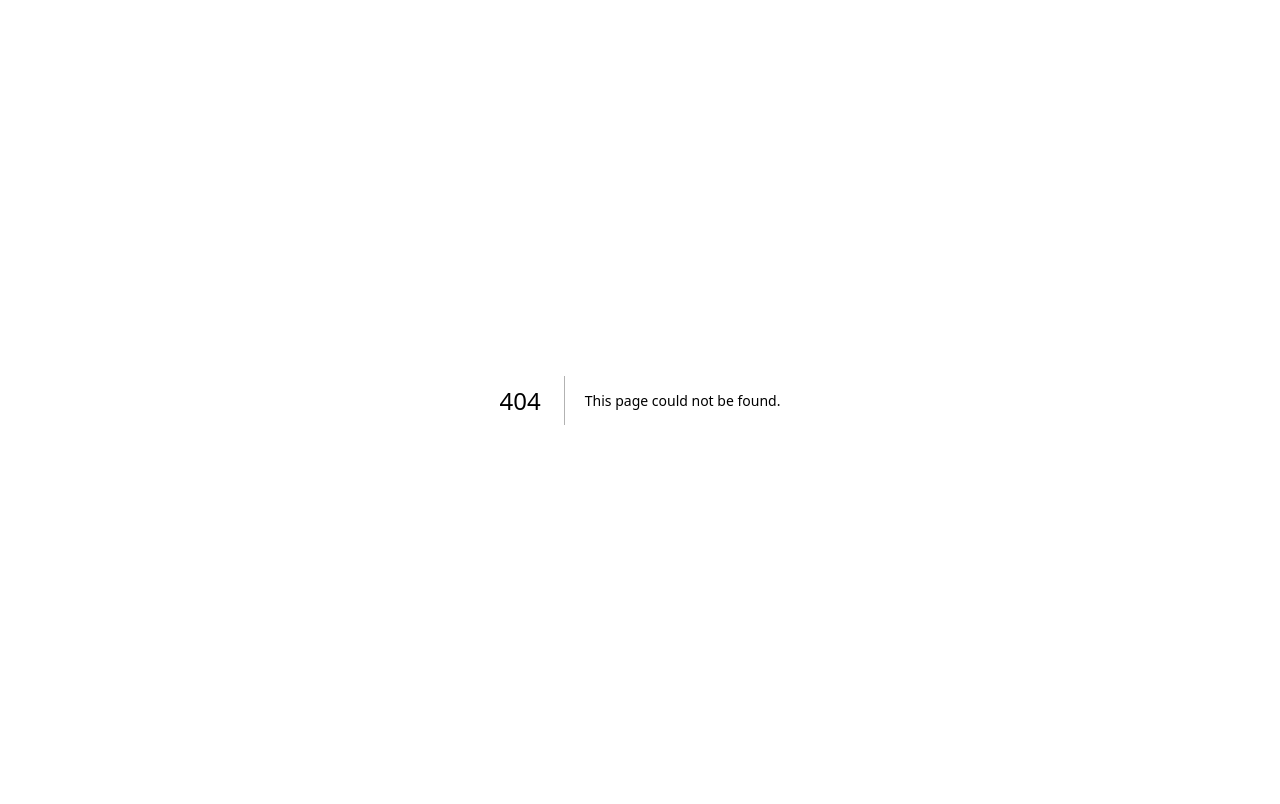
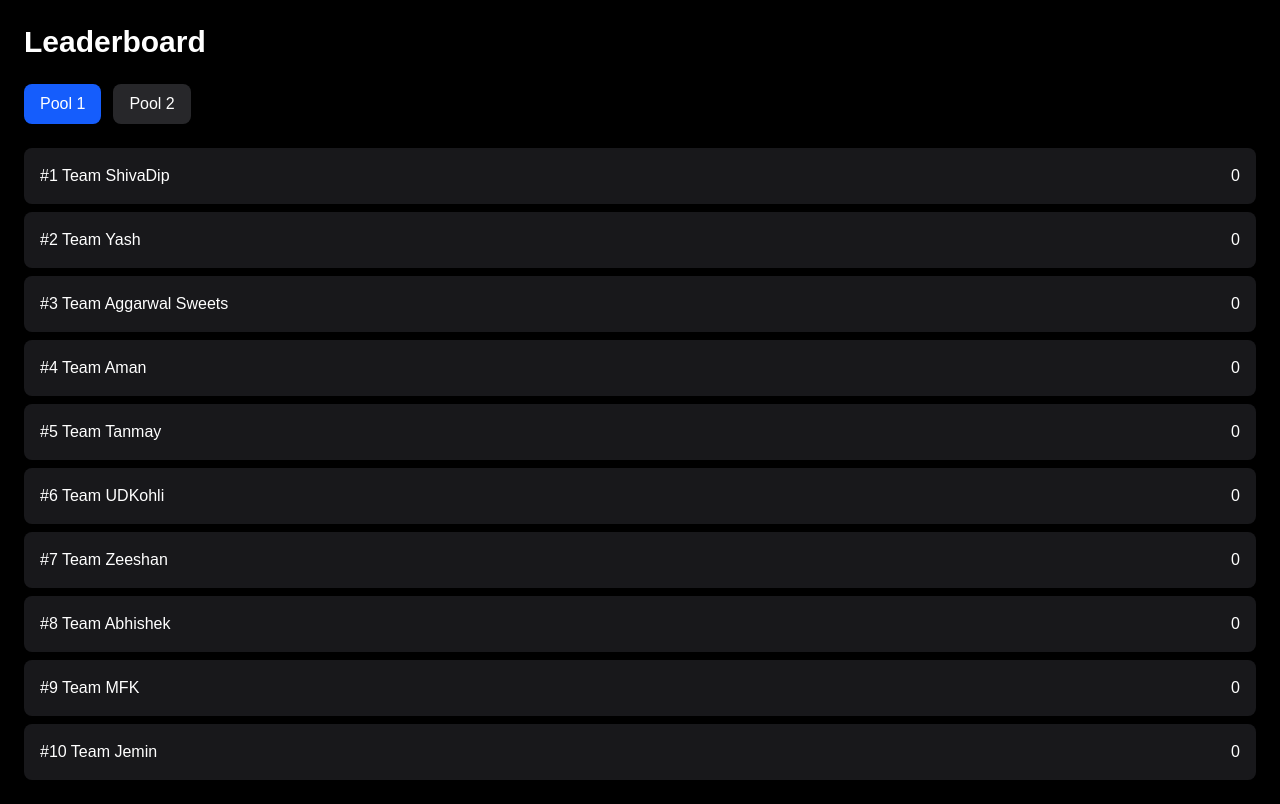
Before and after one commit to BottledAtTC2/tsz-wc2026, a Next.js app: page /leaderboard in a window 1280 px wide. Before the commit this address had no page. Built offline with nearby package versions, Linux system fonts and the light colour scheme.

Commit message:
Added routes and dynamic team pages

```diff
--- /dev/null
+++ b/app/data/pools.ts
@@ -0,0 +1,10 @@
+export const pools = [
+  {
+    id: "pool1",
+    name: "Pool 1",
+  },
+  {
+    id: "pool2",
+    name: "Pool 2",
+  },
+];
--- /dev/null
+++ b/app/data/teams.ts
@@ -0,0 +1,94 @@
+export const teams = [
+  {
+    id: "shivadip",
+    name: "Team ShivaDip",
+    poolId: "pool1",
+    captain: "Dembele",
+    viceCaptain: "Vitinha",
+    points: 0,
+  },
+  {
+    id: "yash",
+    name: "Team Yash",
+    poolId: "pool1",
+    captain: "Vini Jr",
+    viceCaptain: "Mikel Oyarzabal",
+    points: 0,
+  },
+  {
+    id: "aggarwal-sweets",
+    name: "Team Aggarwal Sweets",
+    poolId: "pool1",
+    captain: "Mbappe",
+    viceCaptain: "Wirtz",
+    points: 0,
+  },
+  {
+    id: "aman",
+    name: "Team Aman",
+    poolId: "pool1",
+    captain: "Bruno Fernandes",
+    viceCaptain: "Julian Alvarez",
+    points: 0,
+  },
+  {
+    id: "tanmay",
+    name: "Team Tanmay",
+    poolId: "pool1",
+    captain: "Lamine Yamal",
+    viceCaptain: "Matheus Cunha",
+    points: 0,
+  },
+  {
+    id: "udkohli",
+    name: "Team UDKohli",
+    poolId: "pool1",
+    captain: "Harry Kane",
+    viceCaptain: "Nuno Mendes",
+    points: 0,
+  },
+  {
+    id: "zeeshan",
+    name: "Team Zeeshan",
+    poolId: "pool1",
+    captain: "Messi",
+    viceCaptain: "Musiala",
+    points: 0,
+  },
+  {
+    id: "abhishek",
+    name: "Team Abhishek",
+    poolId: "pool1",
+    captain: "Olise",
+    viceCaptain: "Raphinha",
+    points: 0,
+  },
+  {
+    id: "mfk",
+    name: "Team MFK",
+    poolId: "pool1",
+    captain: "Haaland",
+    viceCaptain: "Kai Havertz",
+    points: 0,
+  },
+  {
+    id: "jemin",
+    name: "Team Jemin",
+    poolId: "pool1",
+    captain: "Jude Bellingham",
+    viceCaptain: "Cody Gakpo",
+    points: 0,
+  },
+  {
+  id: "pool2-team1",
+  name: "Pool 2 Team 1",
+  poolId: "pool2",
+  points: 0,
+  },
+  {
+    id: "pool2-team2",
+    name: "Pool 2 Team 2",
+    poolId: "pool2",
+    points: 0,
+  },
+];
--- /dev/null
+++ b/app/fixtures/page.tsx
@@ -0,0 +1,7 @@
+export default function PlayersPage() {
+  return (
+    <main className="min-h-screen bg-black text-white p-6">
+      <h1 className="text-3xl font-bold">Players</h1>
+    </main>
+  );
+}
--- /dev/null
+++ b/app/leaderboard/page.tsx
@@ -0,0 +1,56 @@
+"use client";
+
+import { useState } from "react";
+import { teams } from "../data/teams";
+
+export default function LeaderboardPage() {
+  const [selectedPool, setSelectedPool] = useState("pool1");
+
+  const filteredTeams = teams
+    .filter((team) => team.poolId === selectedPool)
+    .sort((a, b) => b.points - a.points);
+
+  return (
+    <main className="min-h-screen bg-black text-white p-6">
+      <h1 className="text-3xl font-bold mb-6">Leaderboard</h1>
+
+      <div className="flex gap-3 mb-6">
+        <button
+          onClick={() => setSelectedPool("pool1")}
+          className={`px-4 py-2 rounded-lg ${
+            selectedPool === "pool1"
+              ? "bg-blue-600"
+              : "bg-zinc-800"
+          }`}
+        >
+          Pool 1
+        </button>
+
+        <button
+          onClick={() => setSelectedPool("pool2")}
+          className={`px-4 py-2 rounded-lg ${
+            selectedPool === "pool2"
+              ? "bg-blue-600"
+              : "bg-zinc-800"
+          }`}
+        >
+          Pool 2
+        </button>
+      </div>
+
+      <div className="space-y-2">
+        {filteredTeams.map((team, index) => (
+          <div
+            key={team.id}
+            className="flex justify-between p-4 rounded-lg bg-zinc-900"
+          >
+            <span>
+              #{index + 1} {team.name}
+            </span>
+            <span>{team.points}</span>
+          </div>
+        ))}
+      </div>
+    </main>
+  );
+}
--- a/app/page.tsx
+++ b/app/page.tsx
@@ -1,65 +1,41 @@
-import Image from "next/image";
+import Link from "next/link";
 
 export default function Home() {
   return (
-    <div className="flex flex-col flex-1 items-center justify-center bg-zinc-50 font-sans dark:bg-black">
-      <main className="flex flex-1 w-full max-w-3xl flex-col items-center justify-between py-32 px-16 bg-white dark:bg-black sm:items-start">
-        <Image
-          className="dark:invert"
-          src="/next.svg"
-          alt="Next.js logo"
-          width={100}
-          height={20}
-          priority
-        />
-        <div className="flex flex-col items-center gap-6 text-center sm:items-start sm:text-left">
-          <h1 className="max-w-xs text-3xl font-semibold leading-10 tracking-tight text-black dark:text-zinc-50">
-            To get started, edit the page.tsx file.
+    <main className="min-h-screen bg-black text-white p-8">
+      <h1 className="text-4xl font-bold mb-8">
+        TSZ World Cup 2026
       </h1>
-          <p className="max-w-md text-lg leading-8 text-zinc-600 dark:text-zinc-400">
-            Looking for a starting point or more instructions? Head over to{" "}
-            <a
-              href="https://vercel.com/templates?framework=next.js&utm_source=create-next-app&utm_medium=appdir-template-tw&utm_campaign=create-next-app"
-              className="font-medium text-zinc-950 dark:text-zinc-50"
+
+      <div className="grid gap-4">
+        <Link
+          href="/leaderboard"
+          className="p-4 rounded-xl bg-zinc-900 hover:bg-zinc-800"
         >
-              Templates
-            </a>{" "}
-            or the{" "}
-            <a
-              href="https://nextjs.org/learn?utm_source=create-next-app&utm_medium=appdir-template-tw&utm_campaign=create-next-app"
-              className="font-medium text-zinc-950 dark:text-zinc-50"
+          Leaderboard
+        </Link>
+
+        <Link
+          href="/teams"
+          className="p-4 rounded-xl bg-zinc-900 hover:bg-zinc-800"
         >
-              Learning
-            </a>{" "}
-            center.
-          </p>
-        </div>
-        <div className="flex flex-col gap-4 text-base font-medium sm:flex-row">
-          <a
-            className="flex h-12 w-full items-center justify-center gap-2 rounded-full bg-foreground px-5 text-background transition-colors hover:bg-[#383838] dark:hover:bg-[#ccc] md:w-[158px]"
-            href="https://vercel.com/new?utm_source=create-next-app&utm_medium=appdir-template-tw&utm_campaign=create-next-app"
-            target="_blank"
-            rel="noopener noreferrer"
+          Teams
+        </Link>
+
+        <Link
+          href="/players"
+          className="p-4 rounded-xl bg-zinc-900 hover:bg-zinc-800"
         >
-            <Image
-              className="dark:invert"
-              src="/vercel.svg"
-              alt="Vercel logomark"
-              width={16}
-              height={16}
-            />
-            Deploy Now
-          </a>
-          <a
-            className="flex h-12 w-full items-center justify-center rounded-full border border-solid border-black/[.08] px-5 transition-colors hover:border-transparent hover:bg-black/[.04] dark:border-white/[.145] dark:hover:bg-[#1a1a1a] md:w-[158px]"
-            href="https://nextjs.org/docs?utm_source=create-next-app&utm_medium=appdir-template-tw&utm_campaign=create-next-app"
-            target="_blank"
-            rel="noopener noreferrer"
+          Players
+        </Link>
+
+        <Link
+          href="/fixtures"
+          className="p-4 rounded-xl bg-zinc-900 hover:bg-zinc-800"
         >
-            Documentation
-          </a>
+          Fixtures
+        </Link>
       </div>
     </main>
-    </div>
   );
 }
--- /dev/null
+++ b/app/players/page.tsx
@@ -0,0 +1,7 @@
+export default function PlayersPage() {
+  return (
+    <main>
+      <h1>Players</h1>
+    </main>
+  );
+}
--- /dev/null
+++ b/app/rules/page.tsx
@@ -0,0 +1,7 @@
+export default function PlayersPage() {
+  return (
+    <main className="min-h-screen bg-black text-white p-6">
+      <h1 className="text-3xl font-bold">Players</h1>
+    </main>
+  );
+}
--- /dev/null
+++ b/app/team/[id]/page.tsx
@@ -0,0 +1,17 @@
+export default async function TeamPage({
+  params,
+}: {
+  params: Promise<{ id: string }>;
+}) {
+  const { id } = await params;
+
+  return (
+    <main className="min-h-screen bg-black text-white p-6">
+      <h1 className="text-3xl font-bold">
+        {id}
+      </h1>
+
+      <p>Squad coming soon...</p>
+    </main>
+  );
+}
--- /dev/null
+++ b/app/teams/page.tsx
@@ -0,0 +1,7 @@
+export default function PlayersPage() {
+  return (
+    <main className="min-h-screen bg-black text-white p-6">
+      <h1 className="text-3xl font-bold">Players</h1>
+    </main>
+  );
+}
```
Also changed, not shown: app/data/players.ts (added). Lines whose indentation alone changed are shown as unchanged.
